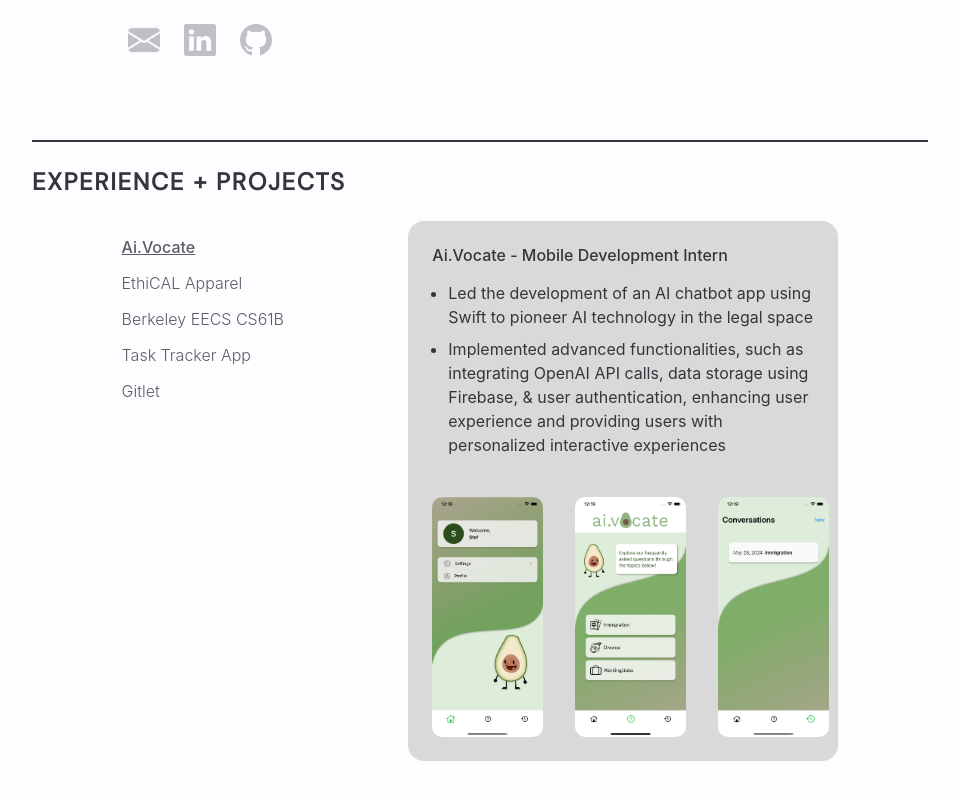
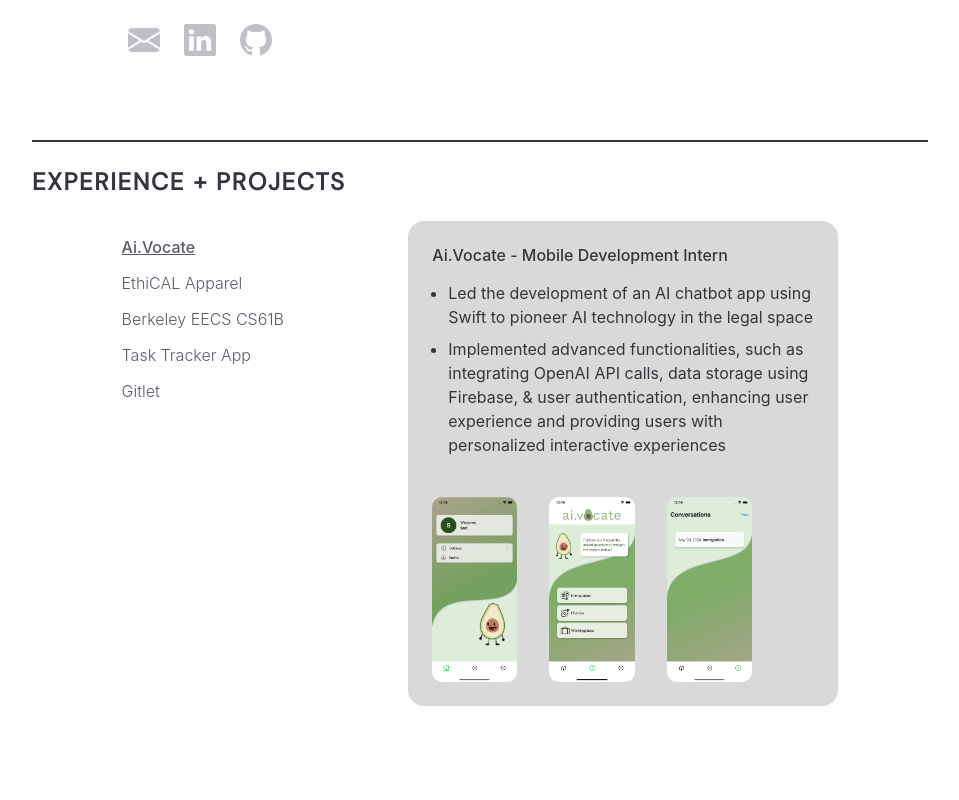
Before and after one commit to steffilin/steffilin.github.io, a React (Create React App) app: page / in a window 1280 px wide. Shown: the part 670-1470 px from the top of the page, without its empty margins (160-1119 px from the left). Built offline with nearby package versions, Linux system fonts and the light colour scheme.

Commit message:
made images resizable

```diff
--- a/src/Experience.css
+++ b/src/Experience.css
@@ -17,6 +17,8 @@
     width: 60%;
     background-color: #D9D9D9;
     border-radius: 1em;
+    display: flex;
+    flex-direction: column;
 }
 
 .text p {
@@ -25,22 +27,21 @@
 
 .expimg-container {
     padding: 0 0 1.5em 1.5em;
-    /* flex: 1 0 auto; */
-    /* flex-basis: fit-content; */
     display: flex;
     gap: 2em;
-    /* min-width: 0; */
-    /* min-height: 0; */
-    height: 15em;
-    /* width: 100%; */
+    width: 60%;
     /* width: 50%; */
 }
 
 .expimg-container img {
     border-radius: 10px;
+    max-width: 33%;
+    /* max-height: 33%; */
 }
 
 .exp-img {
+    /* object-fit: contain; */
+
     /* border-radius: 20%; */
     /* flex-basis: fit-content; */
 }
```
